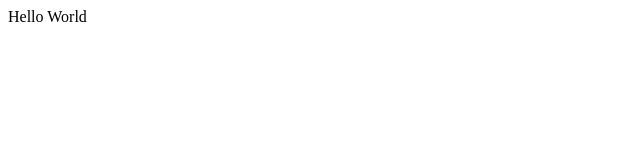
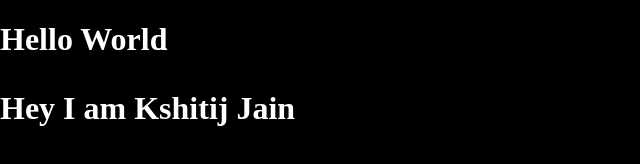
Before and after one commit to NEGO2522/LocalRepo, a plain HTML site: page index.html in a window 1280 px wide. Shown: the whole page, without its empty margins (0-640 px from the left). Drawn offline with Linux system fonts and the light colour scheme.

Commit message:
By Mistake

```diff
--- a/index.html
+++ b/index.html
@@ -1 +1,14 @@
-<p>Hello World</p>
+<!DOCTYPE html>
+<html lang="en">
+<head>
+    <meta charset="UTF-8">
+    <meta name="viewport" content="width=device-width, initial-scale=1.0">
+    <link rel="stylesheet" href="style.css">
+    <title>Basic File</title>
+</head>
+<body>
+    <h1>Hello World
+        <p>Hey I am Kshitij Jain</p>
+    </h1>
+</body>
+</html>
--- /dev/null
+++ b/style.css
@@ -0,0 +1,11 @@
+body{
+    margin: 0;
+    padding: 0;
+    background-color: black;
+}
+h1{
+    color: white;
+}
+p{
+    color: white;
+}
```
Also changed, not shown: 1 other file.
